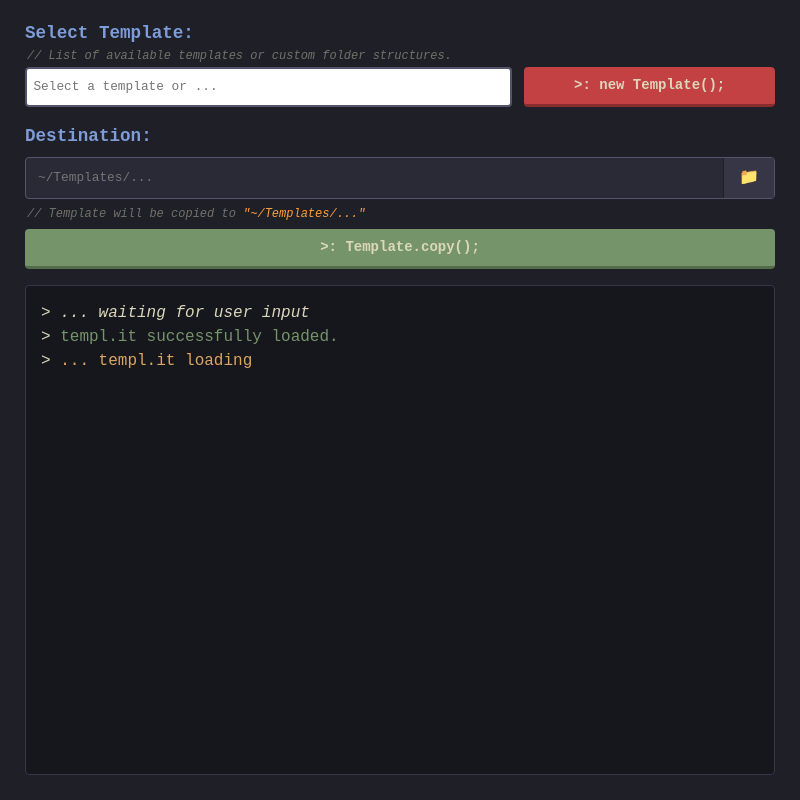
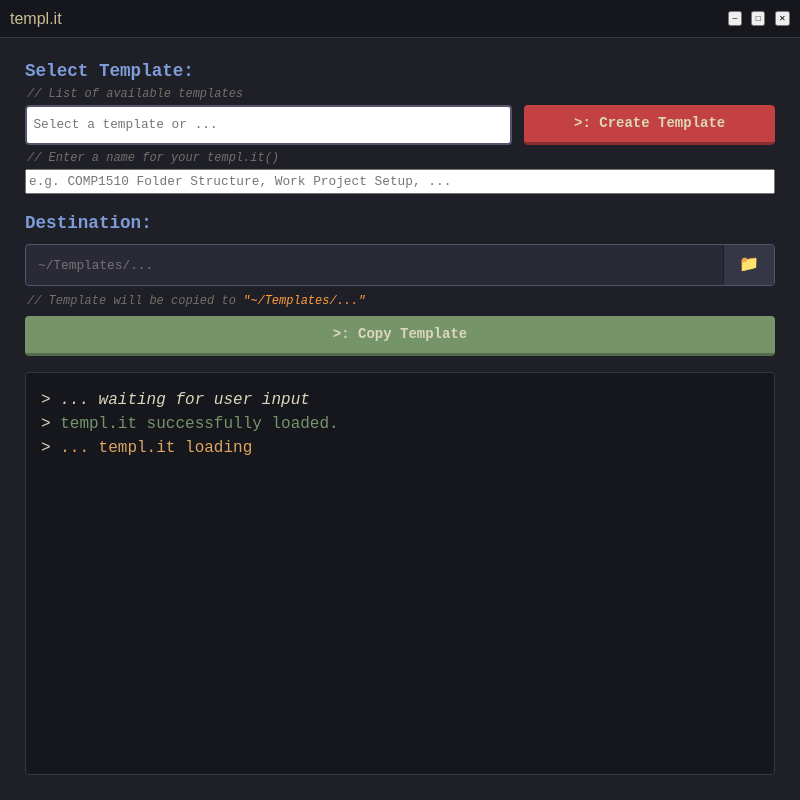
Before and after one commit to notaika/BCIThttps-hackathon, an Electron app: page index.html in a window 800 px wide. Drawn offline with Linux system fonts and the light colour scheme; no server answers.

Commit message:
added text box for customized file name. started on custom menu bar

```diff
--- a/index.html
+++ b/index.html
@@ -16,7 +16,7 @@
   </head>
 
   <body>
-    <main>
+    <main class="wrapper">
       <div id="title-bar">
         <div id="title">templ.it</div>
         <div id="window-controls">
@@ -32,9 +32,7 @@
             >Select Template:</label
           >
           <small class="helper-text"
-            ><i
-              >// List of available templates or custom folder structures.</i
-            ></small
+            ><i>// List of available templates</i></small
           >
           <div class="input-with-button input-template">
             <input
@@ -50,8 +48,21 @@
               id="create-template-btn"
               class="action-btn"
               title="Create a new template">
-              &gt;: new Template();
+              &gt;: Create Template
             </button>
+          </div>
+          <div class="input-group input-group-sub">
+            <small class="helper-text"
+              ><i>// Enter a name for your templ.it()</i></small
+            >
+            <div class="input-group-text">
+              <input
+                type="text"
+                name="template-name"
+                id="template-instance-name"
+                placeholder="e.g. COMP1510 Folder Structure, Work Project Setup, ..."
+                class="input-template-instance-name" />
+            </div>
           </div>
         </div>
 
@@ -83,7 +94,7 @@
             id="copy-template-btn"
             class="action-btn"
             title="Copy template to destination">
-            &gt;: Template.copy();
+            &gt;: Copy Template
           </button>
         </div>
 
--- a/renderer/css/index.css
+++ b/renderer/css/index.css
@@ -7,7 +7,22 @@
   align-items: center;
   padding: 0 10px;
   border-bottom: 1px solid var(--sumi-ink-3);
-  display: none; /*FOR NOWW*/
+  line-height: 0.7em;
+  /* display: none; FOR NOWW */
+}
+
+#title {
+  font-family: "Silkscreen", sans-serif;
+}
+
+.wrapper {
+  display: flex;
+  flex-direction: column;
+}
+
+#window-controls > button {
+  font-size: 8px;
+  padding: 0 0.3em;
 }
 
 .container {
@@ -155,6 +170,14 @@
   transition: transform 0.05s ease;
 }
 
+.input-template-instance-name {
+  width: 100%;
+}
+
+.input-group-sub {
+  margin-bottom: 0;
+}
+
 /* Status Log Area */
 #status-log {
   background-color: var(--sumi-ink-0);
--- a/styles.css
+++ b/styles.css
@@ -1,4 +1,4 @@
-@import url("https://fonts.googleapis.com/css2?family=Press+Start+2P&family=Source+Code+Pro:ital,wght@0,200..900;1,200..900&display=swap");
+@import url("https://fonts.googleapis.com/css2?family=Silkscreen:wght@400;700&family=Source+Code+Pro:ital,wght@0,200..900;1,200..900&display=swap");
 /*
 CSS Reset - https://www.joshwcomeau.com/css/custom-css-reset/
 */
```
Also changed, not shown: renderer/create-template.html (+1 -1 lines).
